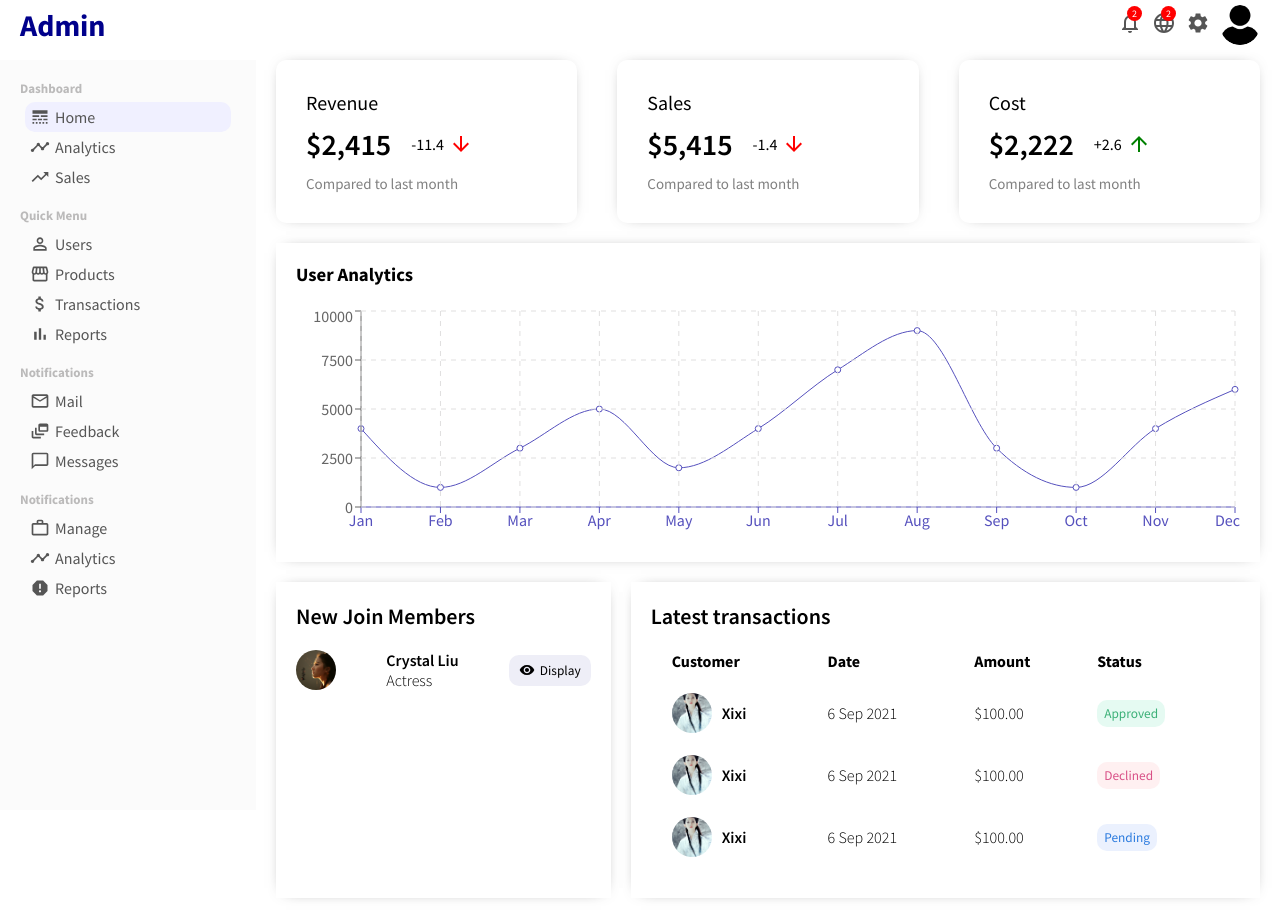
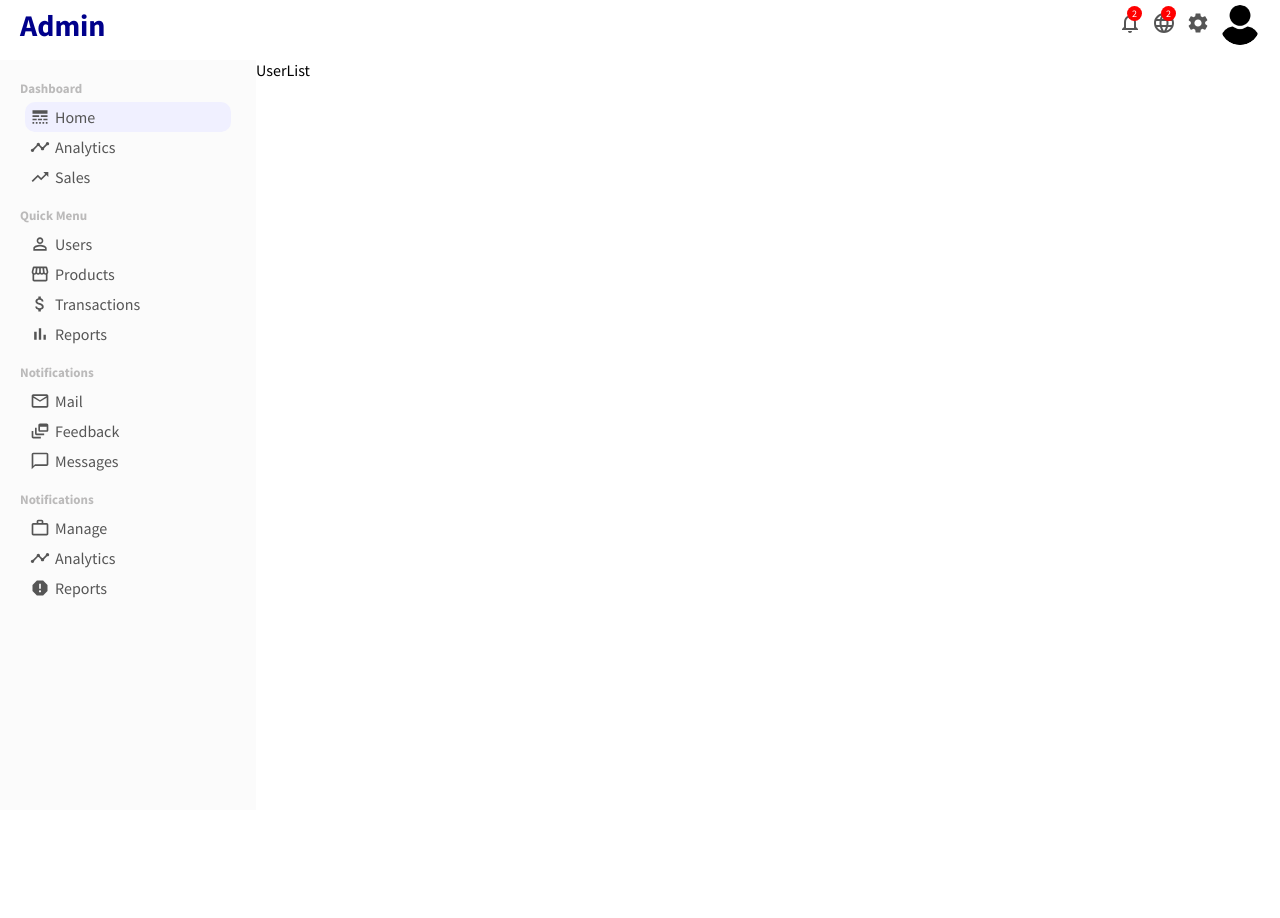
Before and after one commit to Zhenzhong-Zhou/Admin_Dashboard, a React (Create React App) app in the folder admin/: page /users in a window 1280 px wide. After the commit the page ends 810 px from the top, so only its background shows below. Built offline with nearby package versions, Linux system fonts and the light colour scheme.

Commit message:
Initial userlist component and add new dependencies

```diff
--- a/admin/package.json
+++ b/admin/package.json
@@ -10,6 +10,7 @@
     "@testing-library/user-event": "^12.1.10",
     "react": "^17.0.2",
     "react-dom": "^17.0.2",
+    "react-router-dom": "^5.3.0",
     "react-scripts": "^4.0.3",
     "recharts": "^2.1.2",
     "web-vitals": "^1.0.1"
--- a/admin/src/App.js
+++ b/admin/src/App.js
@@ -1,16 +1,24 @@
 import {NavBar, SideBar} from "./components";
 import "./App.css";
-import {Home} from "./pages";
+import {Home, UserList} from "./pages";
+import {BrowserRouter, Route, Switch} from "react-router-dom";
 
 const App = () => {
 	return (
-		<>
+		<BrowserRouter>
 			<NavBar/>
 			<div className={"container"}>
 				<SideBar/>
-				<Home/>
+				<Switch>
+					<Route exact path={"/"}>
+						<Home/>
+					</Route>
+					<Route exact path={"/users"}>
+						<UserList/>
+					</Route>
+				</Switch>
 			</div>
-		</>
+		</BrowserRouter>
 	);
 };
 
--- /dev/null
+++ b/admin/src/pages/UserList/UserList.jsx
@@ -0,0 +1,11 @@
+import "./styles.css";
+
+const UserList = () => {
+	return (
+		<div className={"userList"}>
+			UserList
+		</div>
+	);
+};
+
+export default UserList;
--- /dev/null
+++ b/admin/src/pages/UserList/styles.css
@@ -0,0 +1,3 @@
+.userList {
+    flex: 4;
+}
--- a/admin/src/pages/index.js
+++ b/admin/src/pages/index.js
@@ -1 +1,2 @@
 export {default as Home} from "./Home/Home";
+export {default as UserList} from "./UserList/UserList";
```
Also changed, not shown: 2 other files (tests, documents, lock files or other folders).
